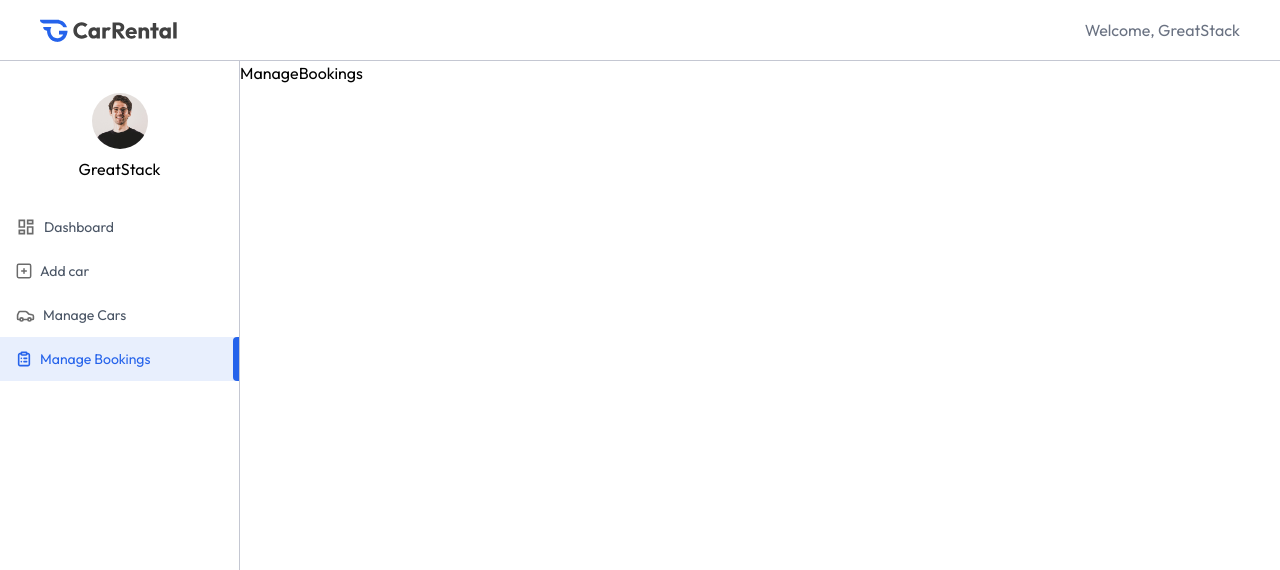
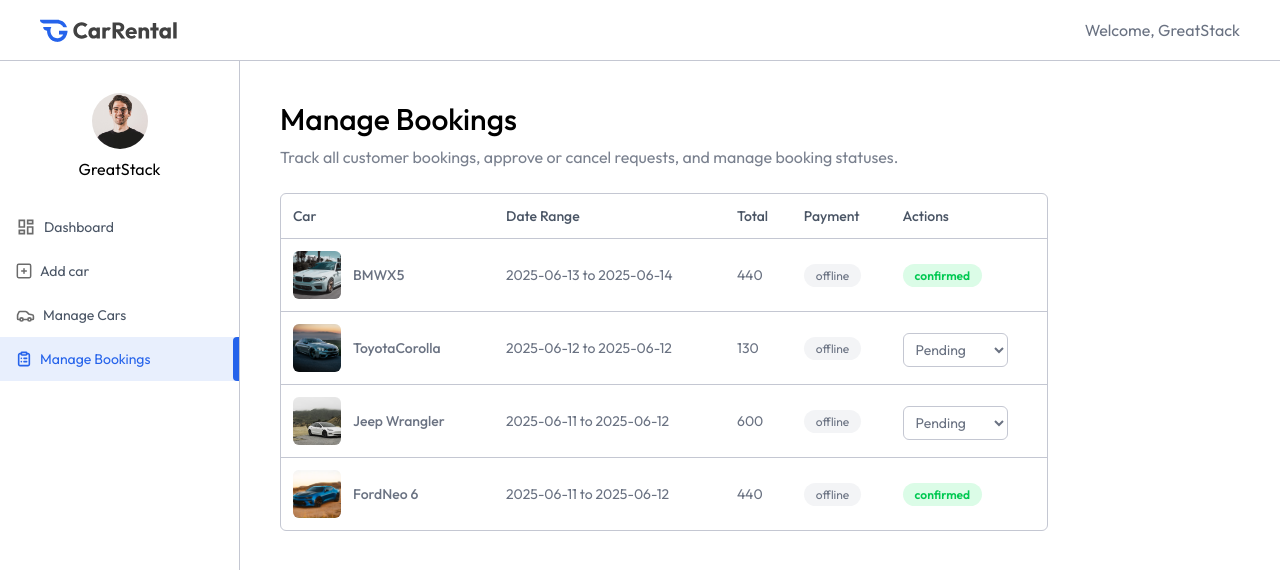
Before and after one commit to subarnoturja/CarRental-client, a React (Vite) app: page /owner/manage-bookings in a window 1280 px wide. Shown: the top 570 px of the page. Built offline with nearby package versions, Linux system fonts and the light colour scheme.

Commit message:
manage bookings added

```diff
--- a/src/pages/owner/ManageBookings.jsx
+++ b/src/pages/owner/ManageBookings.jsx
@@ -1,8 +1,67 @@
-
+import { useEffect, useState } from "react";
+import { dummyMyBookingsData } from "../../assets/assets";
+import Title from "../../components/owner/Title";
 
 const ManageBookings = () => {
+
+  const currency = import.meta.env.VITE_CURRENCY;
+  const [bookings, setBookings] = useState([])
+
+  const fetchOwnerBookings = async () => {
+    setBookings(dummyMyBookingsData)
+  }
+
+  useEffect(() => {
+    fetchOwnerBookings()
+  }, [])
+
   return (
-    <div>ManageBookings</div>
+    <div className="px-4 pt-10 md:px-10 w-full">
+      <Title title="Manage Bookings" subTitle="Track all customer bookings, approve or cancel requests, and manage booking statuses." />
+      <div className="max-w-3xl w-full rounded-md overflow-hidden border border-borderColor mt-6">
+        <table className="w-full border-collapse text-left text-sm text-gray-600">
+          <thead>
+            <tr>
+              <th className="p-3 font-medium">Car</th>
+              <th className="p-3 font-medium max-md:hidden">Date Range</th>
+              <th className="p-3 font-medium">Total</th>
+              <th className="p-3 font-medium max-md:hidden">Payment</th>
+              <th className="p-3 font-medium">Actions</th>
+            </tr>
+          </thead>
+          <tbody>
+            {
+              bookings.map((booking, index) => (
+                <tr key={index} className="border-t border-borderColor text-gray-500">
+                  <td className="p-3 flex items-center gap-3">
+                    <img src={booking.car.image} alt="car image" className="h-12 w-12 aspect-square rounded-md object-cover" />
+                    <p className="font-medium max-md:hidden">{booking.car.brand}{booking.car.model}</p>
+                  </td>
+                  <td className="p-3 max-md:hidden">{booking.pickupDate.split('T')[0]} to {booking.returnDate.split('T')[0]}</td>
+                  <td className="p-3">{currency}{booking.price}</td>
+                  <td className="p-3 max-md:hidden">
+                    <span className="bg-gray-100 px-3 py-1 rounded-full text-xs">offline</span>
+                  </td>
+                  <td className="p-3">
+                    {
+                      booking.status === 'pending' ? (
+                        <select value={booking.status} className="px-2 py-1.5 mt-1 text-gray-500 border border-borderColor rounded-md outline-none">
+                          <option value="pending">Pending</option>
+                          <option value="cancelled">Cancelled</option>
+                          <option value="confirmed">Confirmed</option>
+                        </select>
+                      ) : (
+                        <span className={`px-3 py-1 rounded-full text-xs font-semibold ${booking.status === "confirmed" ? 'bg-green-100 text-green-500' : 'bg-red-100 text-red-500'}`}>{booking.status}</span>
+                      )
+                    }
+                  </td>
+                </tr>
+              ))
+            }
+          </tbody>
+        </table>
+      </div>
+    </div>
   )
 }
 
```
